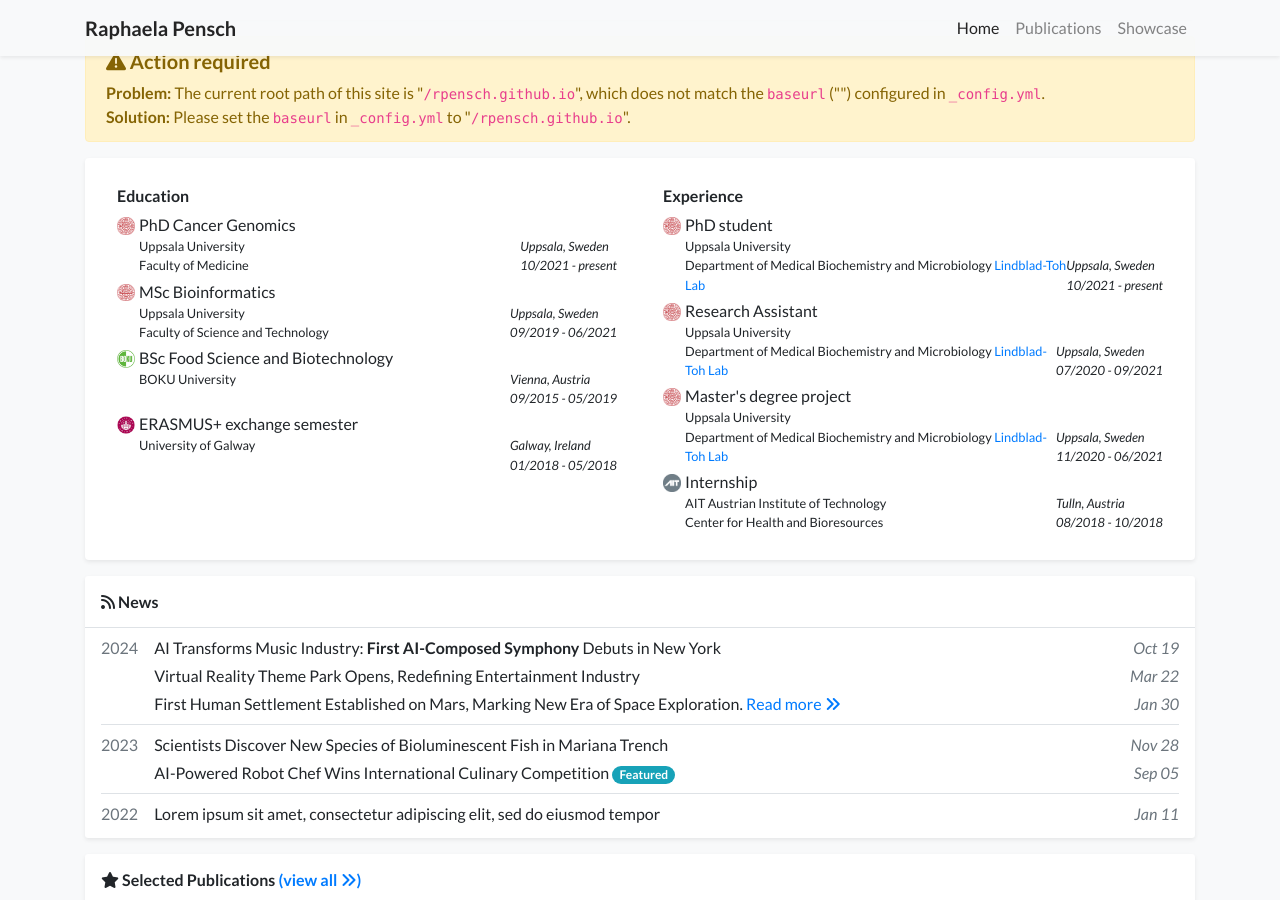
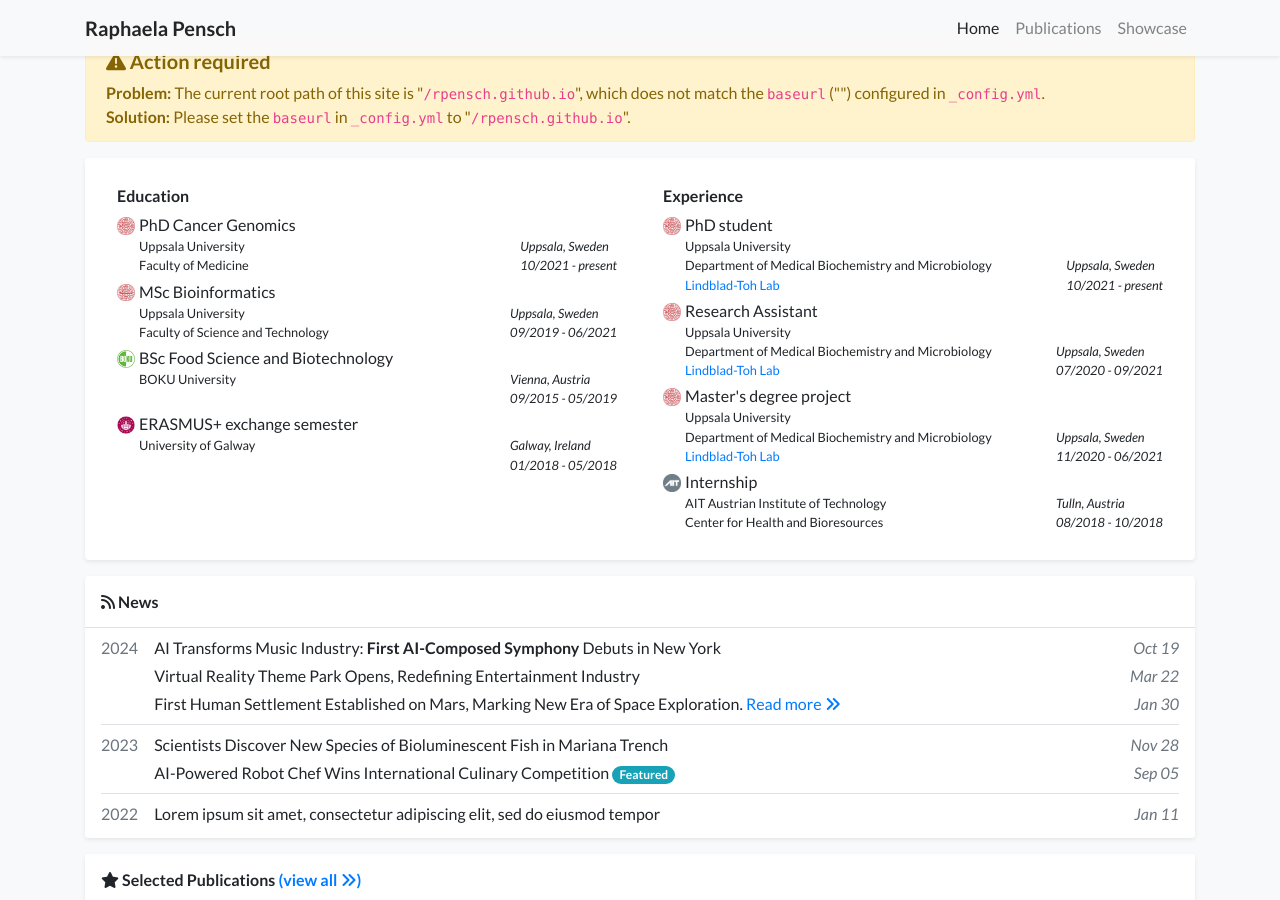
Before and after one commit to rpensch/rpensch.github.io, a Jekyll site: the page built from index.html, in a window 1280 px wide and 900 px high, scrolled down 487 px. Built offline with Jekyll 4.4.1, drawn with Linux system fonts in a browser that asks for light colours; nearby versions of some CDN libraries; a style sheet for code colours, icons or effects is not loaded.

Commit message:
more brs

```diff
--- a/_data/profile.yml
+++ b/_data/profile.yml
@@ -68,7 +68,7 @@
   logo: /assets/images/badges/uu.png
   position: >-
     Uppsala University <br/>
-    Department of Medical Biochemistry and Microbiology
+    Department of Medical Biochemistry and Microbiology <br/>
     <a href="https://lindbladtohlab.org" target="_blank">Lindblad-Toh Lab</a>
   date: >-
     Uppsala, Sweden <br/>
@@ -77,7 +77,7 @@
   logo: /assets/images/badges/uu.png
   position: >-
     Uppsala University <br/>
-    Department of Medical Biochemistry and Microbiology
+    Department of Medical Biochemistry and Microbiology <br/>
     <a href="https://lindbladtohlab.org" target="_blank">Lindblad-Toh Lab</a>
   date: >-
     Uppsala, Sweden <br/>
@@ -86,7 +86,7 @@
   logo: /assets/images/badges/uu.png
   position: >-
     Uppsala University <br/>
-    Department of Medical Biochemistry and Microbiology
+    Department of Medical Biochemistry and Microbiology <br/>
     <a href="https://lindbladtohlab.org" target="_blank">Lindblad-Toh Lab</a>
   date: >-
     Uppsala, Sweden <br/>
```
